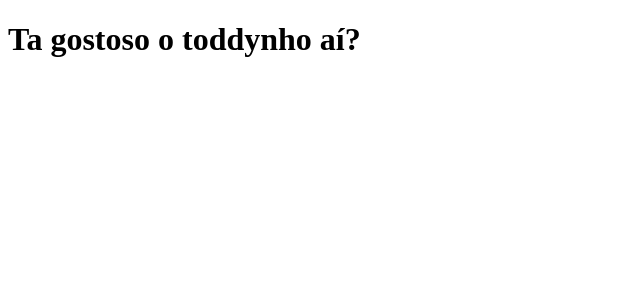
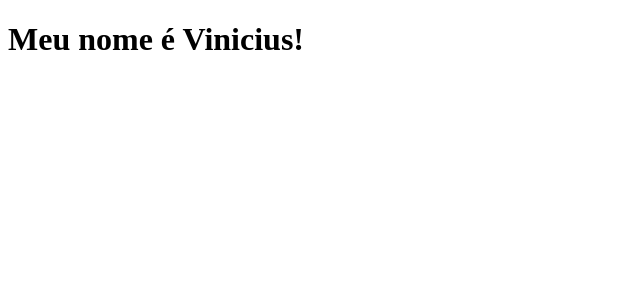
Before and after one commit to ViniciusLeandroCodogno/clone-tabnews, a Next.js app: page / in a window 1280 px wide. Shown: the top 300 px of the page, without its empty margins (0-640 px from the left). Built offline with nearby package versions, Linux system fonts and the light colour scheme.

Commit message:
modifica a frase

```diff
--- a/pages/index.js
+++ b/pages/index.js
@@ -1,5 +1,5 @@
 function Home () {
-    return <h1>Ta gostoso o toddynho aí?</h1>
+    return <h1>Meu nome é Vinicius!</h1>
 }
 
 export default Home;
```
